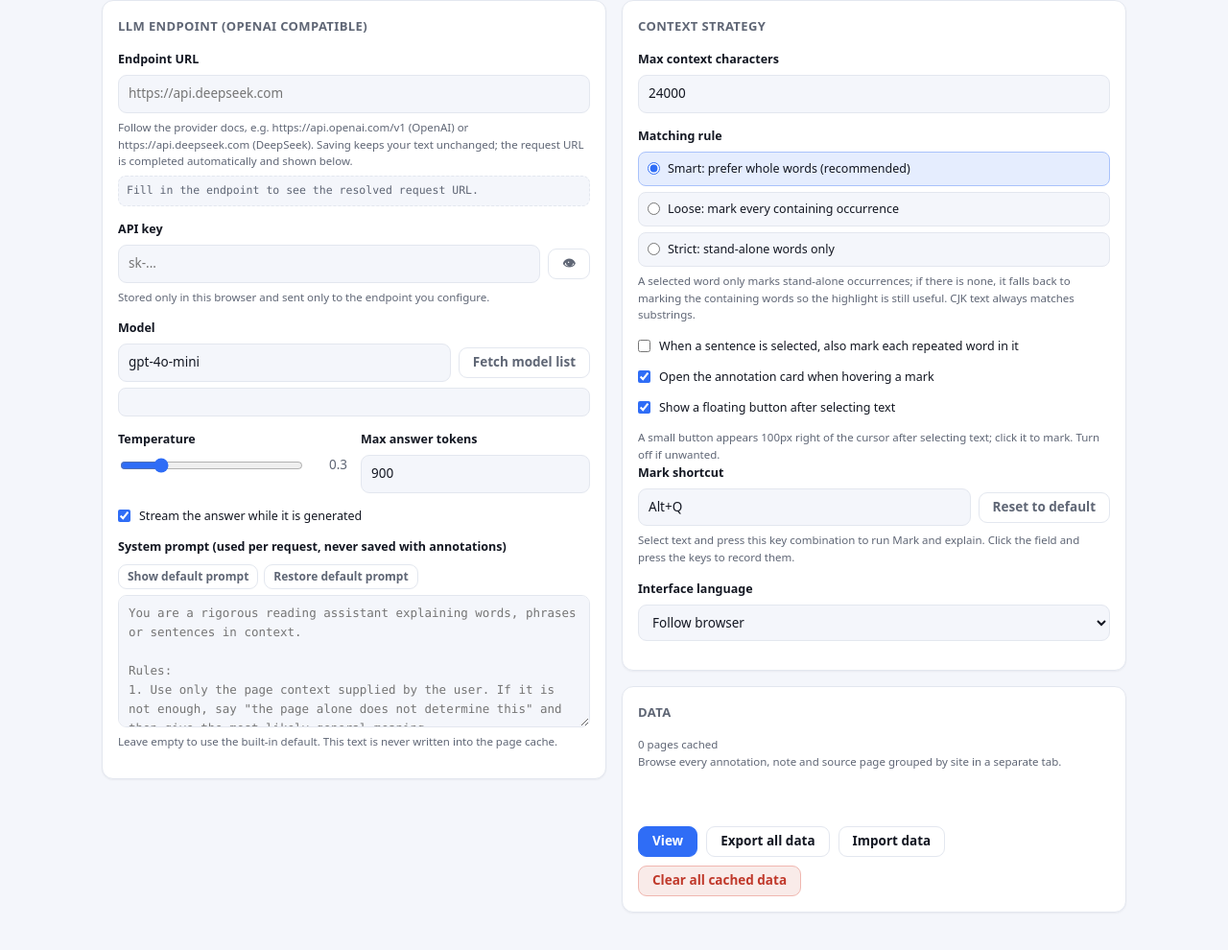
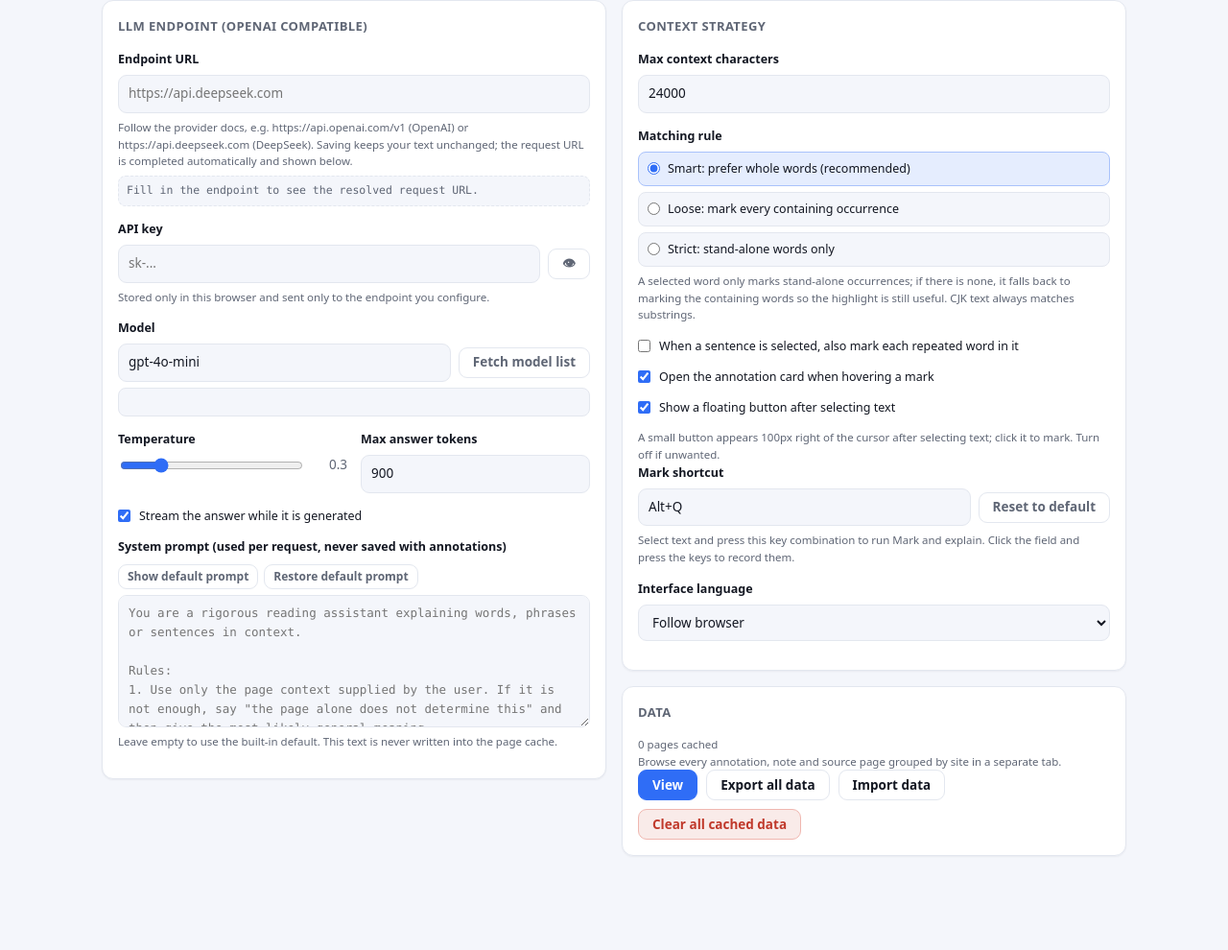
Before and after one commit to Self-Identity/PageGloss, a browser extension: page src/options/options.html in a window 1280 px wide. Shown: the part 80-1070 px from the top of the page at 96% size. After the commit the page ends 1012 px from the top, so only its background shows below. Drawn offline with Linux system fonts and the light colour scheme.

Commit message:
FIX
Layout fixed

```diff
--- a/src/options/options.css
+++ b/src/options/options.css
@@ -406,7 +406,7 @@ textarea:focus {
 #dataCard {
   display: flex;
   flex-direction: column;
-  min-height: 236px;
+  min-height: 150px;
 }
 
 #dataCard .button-row {
```
